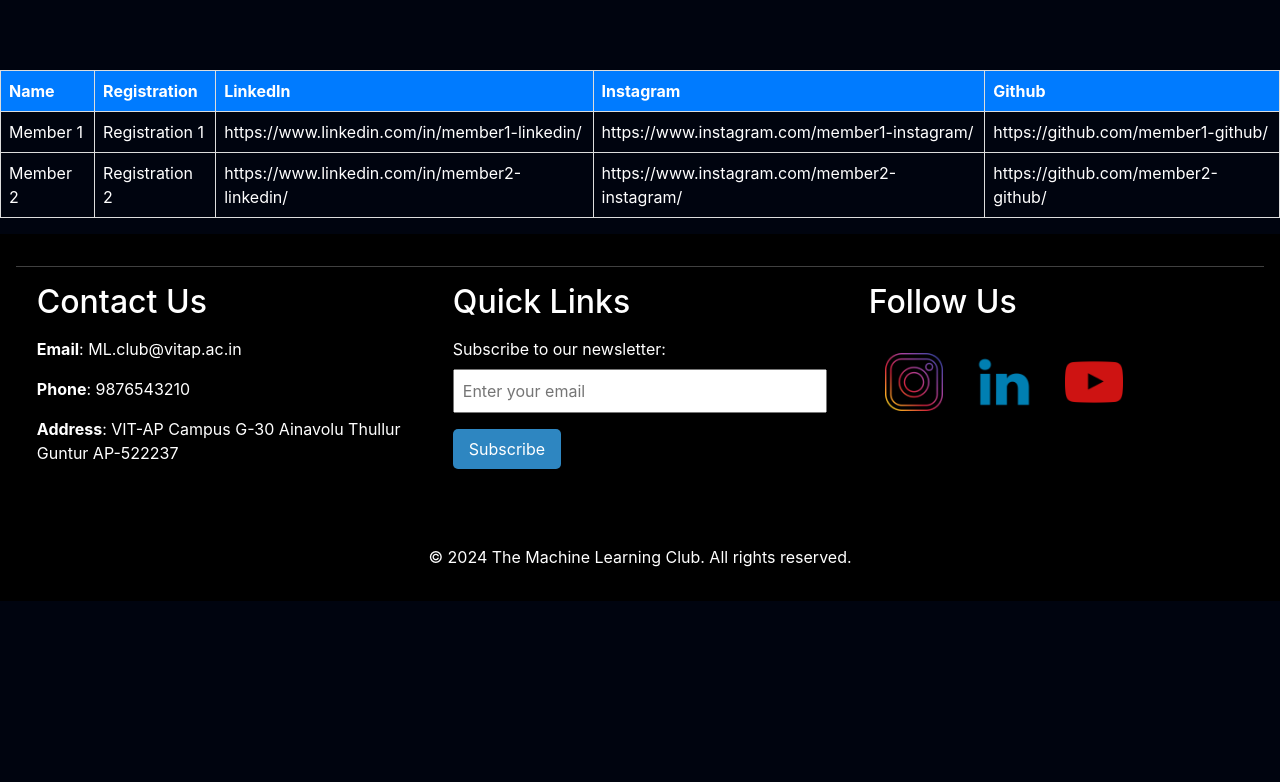
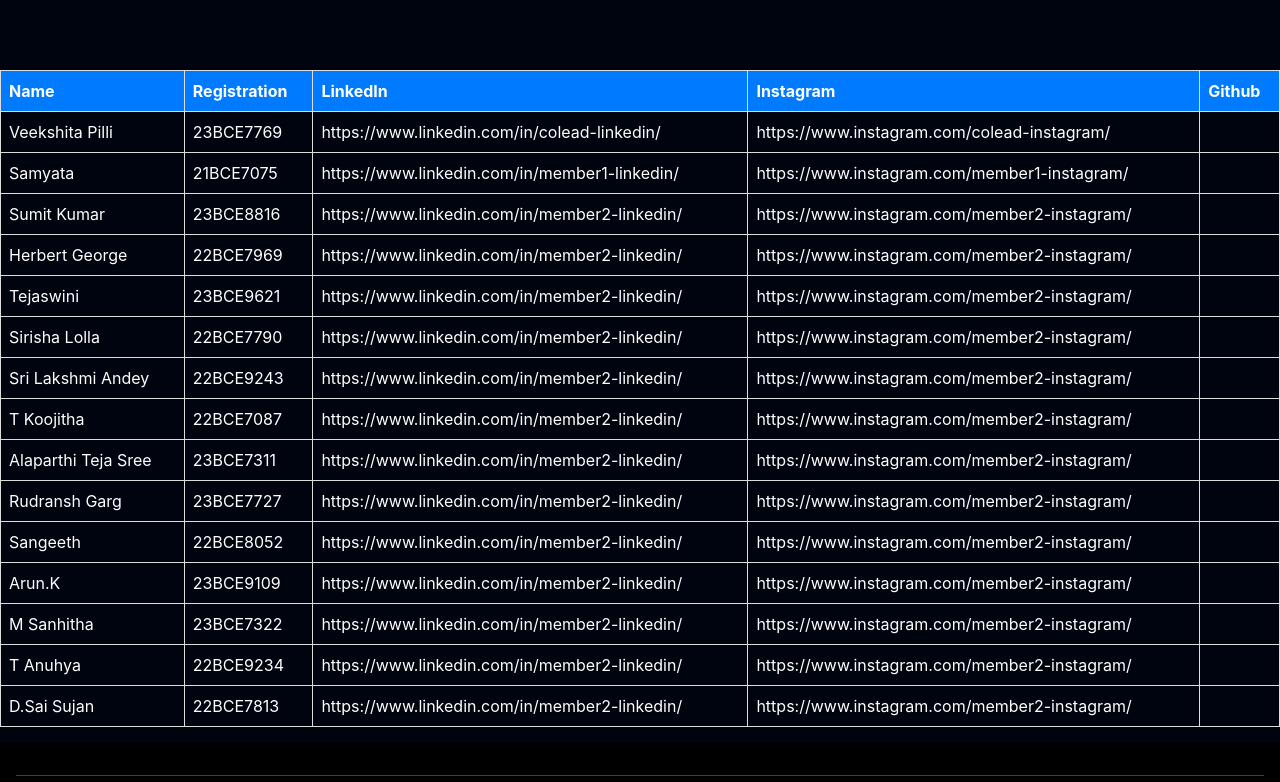
Before and after one commit to bluntlycoded/mlc, a React (Create React App) app: page /design-team in a window 1280 px wide. Shown: the part 498-1280 px from the top of the page. Before the commit the page ends 1099 px from the top, so only its background shows below. Built offline with nearby package versions, Linux system fonts and the light colour scheme; a web font is replaced by a local one.

Commit message:
Design_Team

```diff
--- a/src/components/Teams/Design_Team.js
+++ b/src/components/Teams/Design_Team.js
@@ -7,37 +7,139 @@ import Footer from '../common/Footer';
 import Navbar from '../common/Navbar';
 const teamMembers = [
   {
-    name: 'Lead Name',
+    name: 'N Jahnavi',
     position: 'Team Lead',
     imageUrl: 'lead.jpg', // Replace with the actual image URL
     linkedin: 'https://www.linkedin.com/in/lead-linkedin/',
     instagram: 'https://www.instagram.com/lead-instagram/',
   },
   {
-    name: 'Co-Lead Name',
+    name: 'Rithwik Stambamkadi',
+    position: 'Team Lead',
+    imageUrl: 'lead.jpg', // Replace with the actual image URL
+    linkedin: 'https://www.linkedin.com/in/lead-linkedin/',
+    instagram: 'https://www.instagram.com/lead-instagram/',
+  },
+  {
+    name: 'Veekshita Pilli',
     position: 'Co-Team Lead',
     imageUrl: 'colead.jpg', // Replace with the actual image URL
     linkedin: 'https://www.linkedin.com/in/colead-linkedin/',
     instagram: 'https://www.instagram.com/colead-instagram/',
+    registration: '23BCE7769'
   },
   // Add more team members as needed
   {
-    name: 'Member 1',
-    position: 'Role 1',
+    name: 'Samyata',
+    position: 'Member',
     imageUrl: 'member1.jpg', // Replace with the actual image URL
     linkedin: 'https://www.linkedin.com/in/member1-linkedin/',
     instagram: 'https://www.instagram.com/member1-instagram/',
-    github: 'https://github.com/member1-github/',
-    registration: 'Registration 1',
+    registration: '21BCE7075',
   },
   {
-    name: 'Member 2',
-    position: 'Role 2',
+    name: 'Sumit Kumar',
+    position: 'Member',
     imageUrl: 'member2.jpg', // Replace with the actual image URL
     linkedin: 'https://www.linkedin.com/in/member2-linkedin/',
     instagram: 'https://www.instagram.com/member2-instagram/',
-    github: 'https://github.com/member2-github/',
-    registration: 'Registration 2',
+    registration: '23BCE8816',
+  },
+  {
+    name: 'Herbert George',
+    position: 'Member',
+    imageUrl: 'member2.jpg', // Replace with the actual image URL
+    linkedin: 'https://www.linkedin.com/in/member2-linkedin/',
+    instagram: 'https://www.instagram.com/member2-instagram/',
+    registration: '22BCE7969',
+  },
+  {
+    name: 'Tejaswini',
+    position: 'Member',
+    imageUrl: 'member2.jpg', // Replace with the actual image URL
+    linkedin: 'https://www.linkedin.com/in/member2-linkedin/',
+    instagram: 'https://www.instagram.com/member2-instagram/',
+    registration: '23BCE9621',
+  },
+  {
+    name: 'Sirisha Lolla',
+    position: 'Member',
+    imageUrl: 'member2.jpg', // Replace with the actual image URL
+    linkedin: 'https://www.linkedin.com/in/member2-linkedin/',
+    instagram: 'https://www.instagram.com/member2-instagram/',
+    registration: '22BCE7790',
+  },
+  {
+    name: 'Sri Lakshmi Andey',
+    position: 'Member',
+    imageUrl: 'member2.jpg', // Replace with the actual image URL
+    linkedin: 'https://www.linkedin.com/in/member2-linkedin/',
+    instagram: 'https://www.instagram.com/member2-instagram/',
+    registration: '22BCE9243',
+  },
+  {
+    name: 'T Koojitha',
+    position: 'Member',
+    imageUrl: 'member2.jpg', // Replace with the actual image URL
+    linkedin: 'https://www.linkedin.com/in/member2-linkedin/',
+    instagram: 'https://www.instagram.com/member2-instagram/',
+    registration: '22BCE7087',
+  },
+  {
+    name: 'Alaparthi Teja Sree',
+    position: 'Member',
+    imageUrl: 'member2.jpg', // Replace with the actual image URL
+    linkedin: 'https://www.linkedin.com/in/member2-linkedin/',
+    instagram: 'https://www.instagram.com/member2-instagram/',
+    registration: '23BCE7311',
+  },
+  {
+    name: 'Rudransh Garg',
+    position: 'Member',
+    imageUrl: 'member2.jpg', // Replace with the actual image URL
+    linkedin: 'https://www.linkedin.com/in/member2-linkedin/',
+    instagram: 'https://www.instagram.com/member2-instagram/',
+    registration: '23BCE7727',
+  },
+  {
+    name: 'Sangeeth',
+    position: 'Member',
+    imageUrl: 'member2.jpg', // Replace with the actual image URL
+    linkedin: 'https://www.linkedin.com/in/member2-linkedin/',
+    instagram: 'https://www.instagram.com/member2-instagram/',
+    registration: '22BCE8052',
+  },
+  {
+    name: 'Arun.K',
+    position: 'Member',
+    imageUrl: 'member2.jpg', // Replace with the actual image URL
+    linkedin: 'https://www.linkedin.com/in/member2-linkedin/',
+    instagram: 'https://www.instagram.com/member2-instagram/',
+    registration: '23BCE9109',
+  },
+  {
+    name: 'M Sanhitha',
+    position: 'Member',
+    imageUrl: 'member2.jpg', // Replace with the actual image URL
+    linkedin: 'https://www.linkedin.com/in/member2-linkedin/',
+    instagram: 'https://www.instagram.com/member2-instagram/',
+    registration: '23BCE7322',
+  },
+  {
+    name: 'T Anuhya',
+    position: 'Member',
+    imageUrl: 'member2.jpg', // Replace with the actual image URL
+    linkedin: 'https://www.linkedin.com/in/member2-linkedin/',
+    instagram: 'https://www.instagram.com/member2-instagram/',
+    registration: '22BCE9234',
+  },
+  {
+    name: 'D.Sai Sujan',
+    position: 'Member',
+    imageUrl: 'member2.jpg', // Replace with the actual image URL
+    linkedin: 'https://www.linkedin.com/in/member2-linkedin/',
+    instagram: 'https://www.instagram.com/member2-instagram/',
+    registration: '22BCE7813',
   },
 ];
 
```
